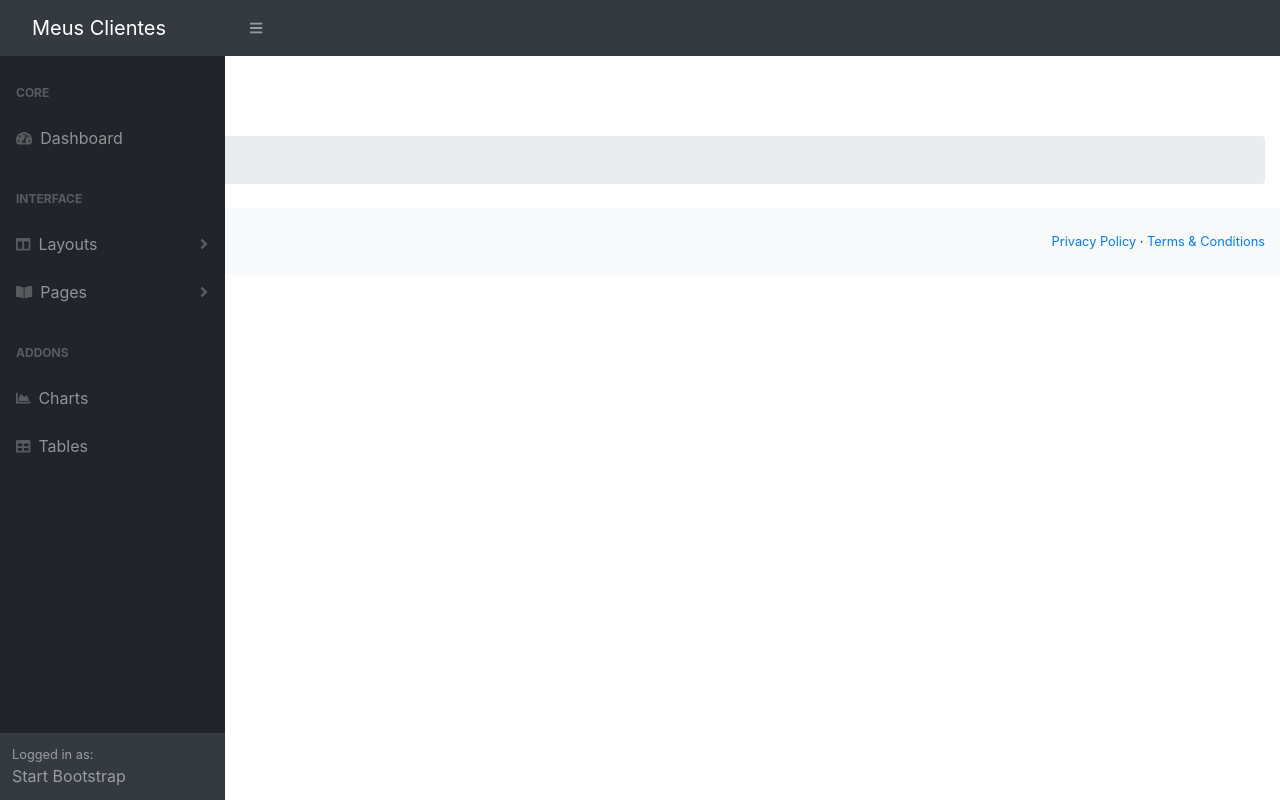
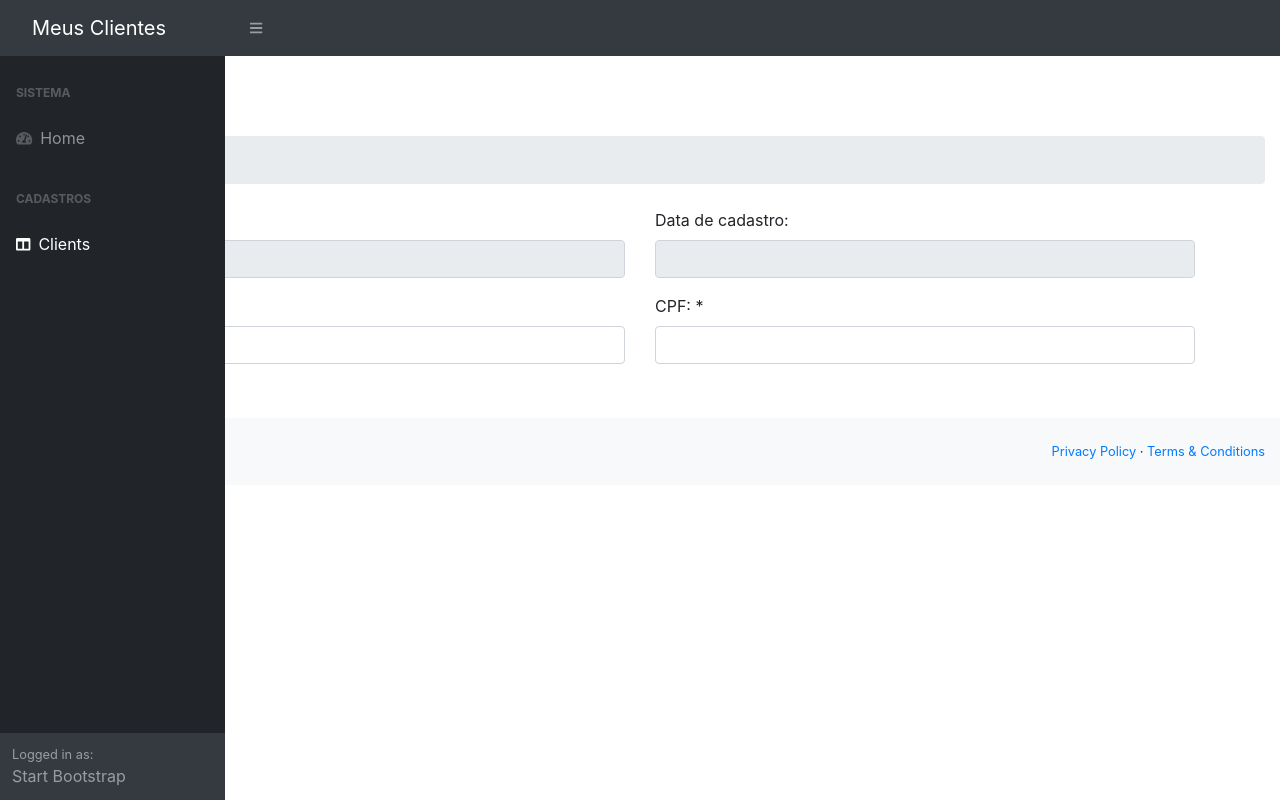
Before and after one commit to Felo45m/clients-app, an Angular app: page /clients-forms in a window 1280 px wide. Before the commit this address led to /. Built offline with nearby package versions, Linux system fonts and the light colour scheme.

Commit message:
clients form created

```diff
--- a/src/app/app-routing.module.ts
+++ b/src/app/app-routing.module.ts
@@ -1,7 +1,10 @@
 import { NgModule } from '@angular/core';
 import { RouterModule, Routes } from '@angular/router';
+import { HomeComponent } from './home/home.component'
 
-const routes: Routes = [];
+const routes: Routes = [
+  { path: 'home', component: HomeComponent }
+];
 
 @NgModule({
   imports: [RouterModule.forRoot(routes)],
--- a/src/app/app.component.html
+++ b/src/app/app.component.html
@@ -8,7 +8,7 @@
     <main>
 
       <div class="container-fluid">
-        <app-home></app-home>
+        <router-outlet></router-outlet>
       </div>
 
       <footer class="py-4 bg-light mt-auto">
--- a/src/app/app.module.ts
+++ b/src/app/app.module.ts
@@ -6,6 +6,7 @@ import { AppComponent } from './app.component';
 
 import { TemplateModule } from './template/template.module';
 import { HomeComponent } from './home/home.component'
+import { ClientsModule } from './clients/clients.module';
 
 @NgModule({
   declarations: [
@@ -15,7 +16,8 @@ import { HomeComponent } from './home/home.component'
   imports: [
     BrowserModule,
     AppRoutingModule,
-    TemplateModule
+    TemplateModule,
+    ClientsModule
   ],
   providers: [],
   bootstrap: [AppComponent]
--- /dev/null
+++ b/src/app/clients/client.ts
@@ -0,0 +1,6 @@
+export class Client {
+  id: number;
+  name: string;
+  cpf: string;
+  registrationDate: string;
+}
--- a/src/app/clients/clients-form/clients-form.component.html
+++ b/src/app/clients/clients-form/clients-form.component.html
@@ -1 +1,61 @@
-<p>clients-form works!</p>
+<h1 class="mt-4">Clientes</h1>
+<ol class="breadcrumb mb-4">
+  <li class="breadcrumb-item active">Cadastro</li>
+</ol>
+
+<div class="container">
+  <form action="">
+
+    <div class="row">
+      <div class="col-md-6">
+        <div class="form-group">
+
+          <label>ID:</label>
+          <input type="text" class="form-control" disabled="true"/>
+
+        </div>
+      </div>
+
+      <div class="col-md-6">
+        <div class="form-group">
+
+          <label>Data de cadastro:</label>
+          <input type="text" class="form-control" disabled="true"/>
+
+        </div>
+      </div>
+
+    </div>
+
+    <div class="row">
+      <div class="col-md-6">
+        <div class="form-group">
+
+          <label>Nome: *</label>
+          <input type="text" class="form-control"/>
+
+        </div>
+      </div>
+
+      <div class="col-md-6">
+        <div class="form-group">
+
+          <label>CPF: *</label>
+          <input type="text" class="form-control"/>
+
+        </div>
+      </div>
+
+    </div>
+
+    <div class="row">
+      <div class="col-md-2">
+        <button type="submit" class="btn btn-success">
+          <i class="fa fa-save"></i>
+          Salvar
+        </button>
+      </div>
+    </div>
+
+  </form>
+</div>
--- a/src/app/clients/clients-form/clients-form.component.ts
+++ b/src/app/clients/clients-form/clients-form.component.ts
@@ -1,10 +1,22 @@
-import { Component } from '@angular/core';
+import { Component, OnInit } from '@angular/core';
+
+import { Client } from '../client';
 
 @Component({
-  selector: 'app-clients-form',
+  selector: 'clients-form',
   templateUrl: './clients-form.component.html',
   styleUrls: ['./clients-form.component.css']
 })
-export class ClientsFormComponent {
+export class ClientsFormComponent implements OnInit{
+
+  client: Client;
+
+  constructor() {
+
+  }
+
+  ngOnInit(): void {
+
+  }
 
 }
--- a/src/app/clients/clients-routing.module.ts
+++ b/src/app/clients/clients-routing.module.ts
@@ -1,7 +1,10 @@
 import { NgModule } from '@angular/core';
 import { RouterModule, Routes } from '@angular/router';
+import { ClientsFormComponent } from './clients-form/clients-form.component'
 
-const routes: Routes = [];
+const routes: Routes = [
+  { path: 'clients-forms', component: ClientsFormComponent }
+];
 
 @NgModule({
   imports: [RouterModule.forChild(routes)],
--- a/src/app/clients/clients.module.ts
+++ b/src/app/clients/clients.module.ts
@@ -12,6 +12,9 @@ import { ClientsFormComponent } from './clients-form/clients-form.component';
   imports: [
     CommonModule,
     ClientsRoutingModule
+  ],
+  exports: [
+    ClientsFormComponent
   ]
 })
 export class ClientsModule { }
--- a/src/app/template/sidebar/sidebar.component.html
+++ b/src/app/template/sidebar/sidebar.component.html
@@ -1,52 +1,21 @@
 <div id="layoutSidenav_nav">
+
   <nav class="sb-sidenav accordion sb-sidenav-dark" id="sidenavAccordion">
       <div class="sb-sidenav-menu">
           <div class="nav">
-              <div class="sb-sidenav-menu-heading">Core</div>
-              <a class="nav-link" href="index.html"
-                  ><div class="sb-nav-link-icon"><i class="fas fa-tachometer-alt"></i></div>
-                  Dashboard</a
-              >
-              <div class="sb-sidenav-menu-heading">Interface</div>
-              <a class="nav-link collapsed" href="#" data-toggle="collapse" data-target="#collapseLayouts" aria-expanded="false" aria-controls="collapseLayouts"
-                  ><div class="sb-nav-link-icon"><i class="fas fa-columns"></i></div>
-                  Layouts
-                  <div class="sb-sidenav-collapse-arrow"><i class="fas fa-angle-down"></i></div
-              ></a>
-              <div class="collapse" id="collapseLayouts" aria-labelledby="headingOne" data-parent="#sidenavAccordion">
-                  <nav class="sb-sidenav-menu-nested nav"><a class="nav-link" href="layout-static.html">Static Navigation</a><a class="nav-link" href="layout-sidenav-light.html">Light Sidenav</a></nav>
-              </div>
-              <a class="nav-link collapsed" href="#" data-toggle="collapse" data-target="#collapsePages" aria-expanded="false" aria-controls="collapsePages"
-                  ><div class="sb-nav-link-icon"><i class="fas fa-book-open"></i></div>
-                  Pages
-                  <div class="sb-sidenav-collapse-arrow"><i class="fas fa-angle-down"></i></div
-              ></a>
-              <div class="collapse" id="collapsePages" aria-labelledby="headingTwo" data-parent="#sidenavAccordion">
-                  <nav class="sb-sidenav-menu-nested nav accordion" id="sidenavAccordionPages">
-                      <a class="nav-link collapsed" href="#" data-toggle="collapse" data-target="#pagesCollapseAuth" aria-expanded="false" aria-controls="pagesCollapseAuth"
-                          >Authentication
-                          <div class="sb-sidenav-collapse-arrow"><i class="fas fa-angle-down"></i></div
-                      ></a>
-                      <div class="collapse" id="pagesCollapseAuth" aria-labelledby="headingOne" data-parent="#sidenavAccordionPages">
-                          <nav class="sb-sidenav-menu-nested nav"><a class="nav-link" href="login.html">Login</a><a class="nav-link" href="register.html">Register</a><a class="nav-link" href="password.html">Forgot Password</a></nav>
-                      </div>
-                      <a class="nav-link collapsed" href="#" data-toggle="collapse" data-target="#pagesCollapseError" aria-expanded="false" aria-controls="pagesCollapseError"
-                          >Error
-                          <div class="sb-sidenav-collapse-arrow"><i class="fas fa-angle-down"></i></div
-                      ></a>
-                      <div class="collapse" id="pagesCollapseError" aria-labelledby="headingOne" data-parent="#sidenavAccordionPages">
-                          <nav class="sb-sidenav-menu-nested nav"><a class="nav-link" href="401.html">401 Page</a><a class="nav-link" href="404.html">404 Page</a><a class="nav-link" href="500.html">500 Page</a></nav>
-                      </div>
-                  </nav>
-              </div>
-              <div class="sb-sidenav-menu-heading">Addons</div>
-              <a class="nav-link" href="charts.html"
-                  ><div class="sb-nav-link-icon"><i class="fas fa-chart-area"></i></div>
-                  Charts</a
-              ><a class="nav-link" href="tables.html"
-                  ><div class="sb-nav-link-icon"><i class="fas fa-table"></i></div>
-                  Tables</a
-              >
+              <div class="sb-sidenav-menu-heading">Sistema</div>
+              <a class="nav-link" routerLink="/home">
+                <div class="sb-nav-link-icon"><i class="fas fa-tachometer-alt"></i></div>
+                  Home
+              </a>
+              <div class="sb-sidenav-menu-heading">Cadastros</div>
+              <a class="nav-link collapsed" routerLink="/clients-forms"
+                  data-toggle="collapse" data-target="#collapseLayouts"
+                  aria-expanded="false" aria-controls="collapseLayouts">
+                <div class="sb-nav-link-icon"><i class="fas fa-columns"></i></div>
+                  Clients
+
+              </a>
           </div>
       </div>
       <div class="sb-sidenav-footer">
--- a/src/app/template/template.module.ts
+++ b/src/app/template/template.module.ts
@@ -2,6 +2,7 @@ import { NgModule } from '@angular/core';
 import { CommonModule } from '@angular/common';
 import { NavbarComponent } from './navbar/navbar.component';
 import { SidebarComponent } from './sidebar/sidebar.component';
+import { RouterModule } from '@angular/router';
 
 
 
@@ -11,7 +12,8 @@ import { SidebarComponent } from './sidebar/sidebar.component';
     SidebarComponent
   ],
   imports: [
-    CommonModule
+    CommonModule,
+    RouterModule
   ],
   exports: [
     NavbarComponent,
--- a/tsconfig.json
+++ b/tsconfig.json
@@ -2,6 +2,7 @@
 {
   "compileOnSave": false,
   "compilerOptions": {
+    "strictPropertyInitialization": false,
     "baseUrl": "./",
     "outDir": "./dist/out-tsc",
     "forceConsistentCasingInFileNames": true,
```
